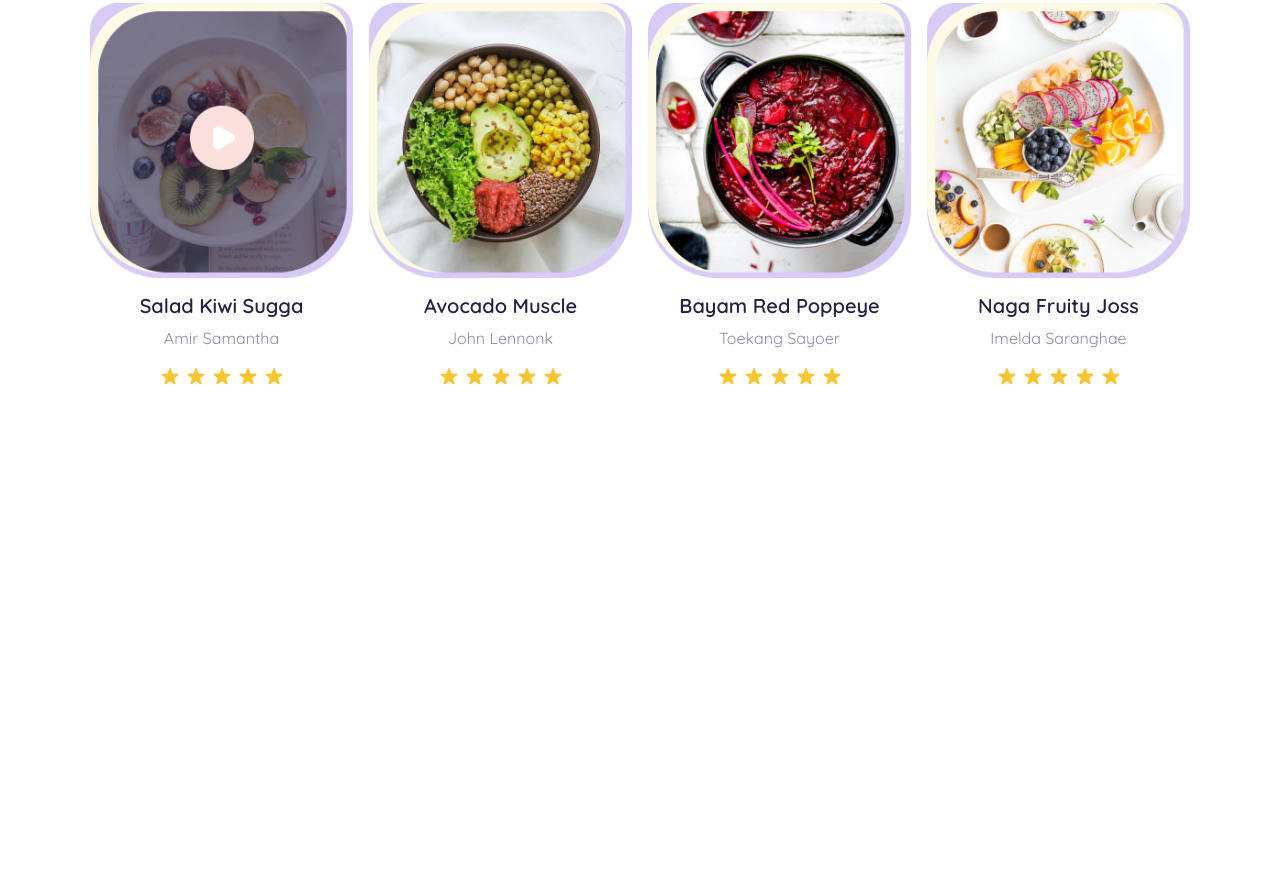
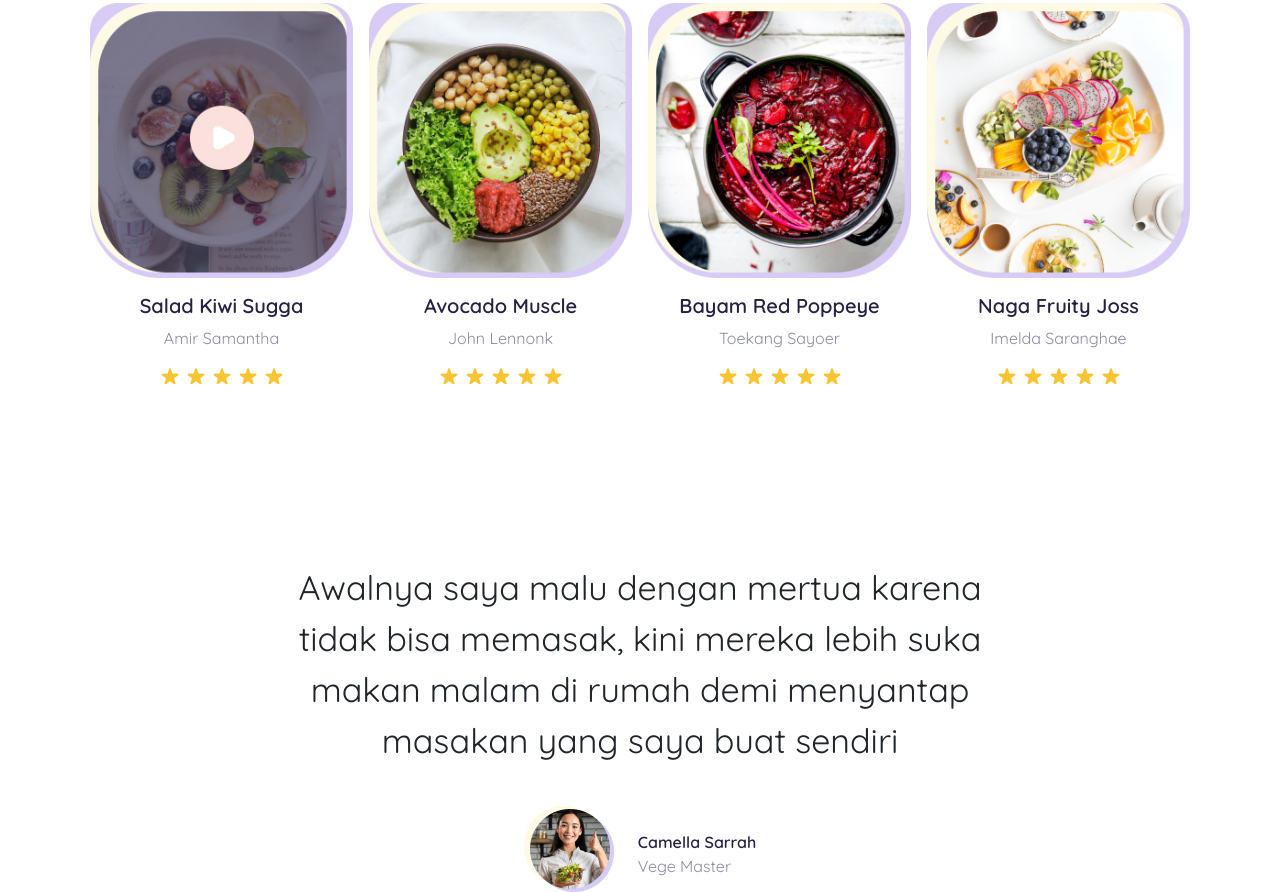
Before and after one commit to andrinur13/foodyar_html, a plain HTML site: page index.html in a window 1280 px wide. Shown: the part 723-1615 px from the top of the page. Before the commit the page ends 1135 px from the top, so only its background shows below. Drawn offline with nearby package versions, Linux system fonts and the light colour scheme.

Commit message:
testimonial done

```diff
--- a/index.html
+++ b/index.html
@@ -187,7 +187,28 @@
             <h5 class="card-title text-center">Naga Fruity Joss</h5>
             <p class="card-text text-center">Imelda Saranghae</p>
             <img class="mx-auto d-block" src="img/ratings.png" alt="" />
+          </div>
+        </div>
+      </div>
+    </div>
 
+    <!-- testimonial -->
+    <div class="container testimonial">
+      <div class="quotes row justify-content-center">
+        <p class="text-center col-lg-8 quotes-text">
+          Awalnya saya malu dengan mertua karena tidak bisa memasak, kini mereka
+          lebih suka makan malam di rumah demi menyantap masakan yang saya buat
+          sendiri
+        </p>
+      </div>
+      <div class="row justify-content-center mt-4">
+        <div class="d-inline-flex justify-content-center">
+          <div>
+            <img src="img/user_testimonial.png" alt="" />
+          </div>
+          <div class="mt-4 ms-4">
+            <div class="username">Camella Sarrah</div>
+            <div class="occupation">Vege Master</div>
           </div>
         </div>
       </div>
--- a/style.css
+++ b/style.css
@@ -92,3 +92,21 @@ body {
 .card-group > .card > .card-body > p {
     color: #8B8BA5;
 }
+
+/* testimonial */
+.testimonial {
+    margin-top: 150px;
+}
+
+.quotes-text {
+    font-size: 34px;
+}
+
+.username {
+    color: #272042;
+    font-weight: 600;
+}
+
+.occupation {
+    color: #8B8BA5;
+}
```
Also changed, not shown: img/user_testimonial.png (added).
